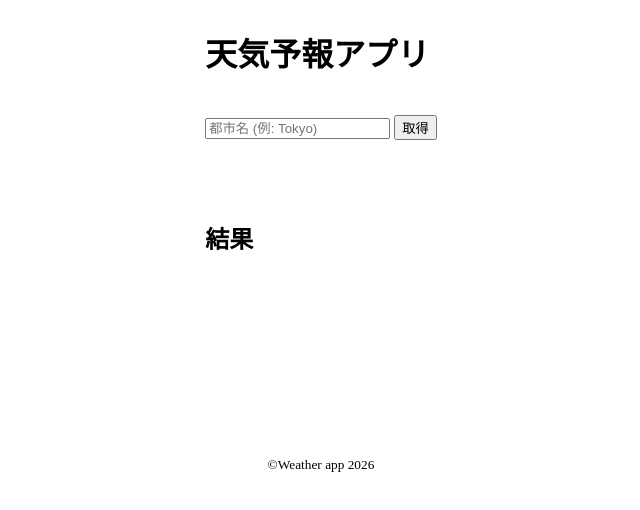
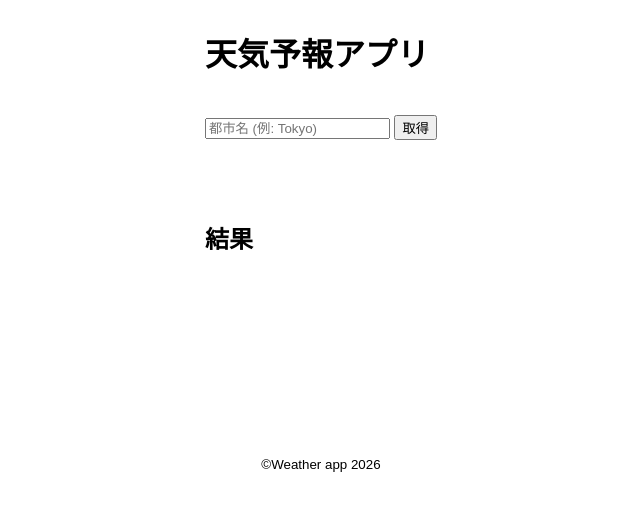
Before and after one commit to sankodenki/weather-app, a plain HTML site: page index.html in a window 1280 px wide. Shown: the full height of the page, 319-959 px from the left. Drawn offline with Linux system fonts and the light colour scheme.

Commit message:
Add files via upload

```diff
--- a/style.css
+++ b/style.css
@@ -1,4 +1,8 @@
 @charset "utf-8";
+
+html {
+  font-family: 'Hiragino Kaku Gothic ProN','ヒラギノ角ゴ ProN W3',sans-serif;
+}
 
 body {
   min-height: 100vh;
```
